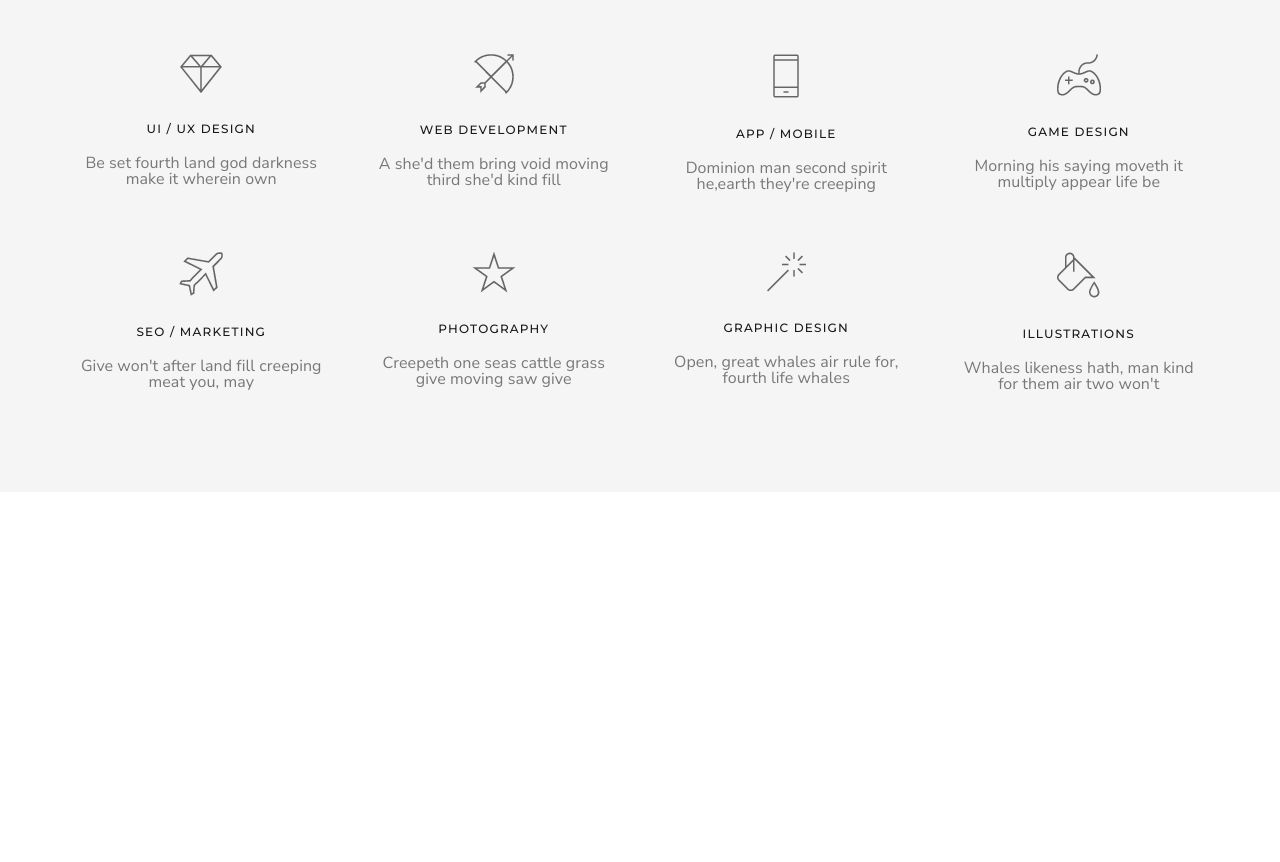
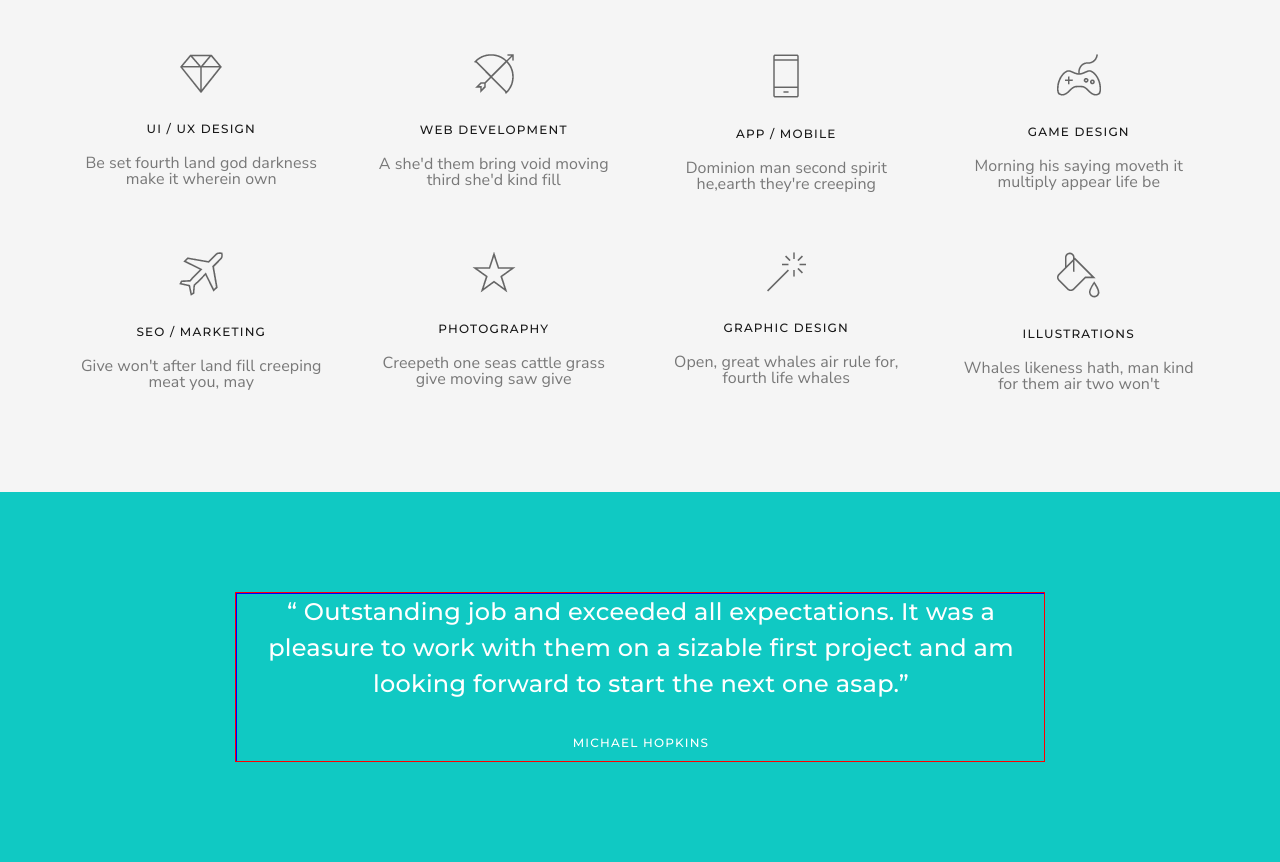
Before and after one commit to mrantovich/piroll-site, a plain HTML site: page index.html in a window 1280 px wide. Shown: the part 3745-4607 px from the top of the page. Before the commit the page ends 4237 px from the top, so only its background shows below. Drawn offline with nearby package versions, Linux system fonts and the light colour scheme.

Commit message:
Начата вёрстка секции с текстовым слайдером

```diff
--- a/index.html
+++ b/index.html
@@ -207,6 +207,36 @@
 			</div>
 		</section>
 
+		<section class="text-slider">
+			<div class="text-slider__box">
+				<div class="text-slider__items">
+					<div class="text-slider__item text-slider__item_first">
+						<div class="text-slider__text">
+							“ Outstanding job and exceeded all expectations. It was a pleasure to work with them on a sizable first project and am looking forward to start the next one asap.”
+						</div>
+						<div class="text-slider__name">Michael Hopkins</div>
+					</div>
+					<div class="text-slider__item text-slider__item_second">
+						<div class="text-slider__text">
+							“ Outstanding job and exceeded all expectations. It was a pleasure to work with them on a sizable first project and am looking forward to start the next one asap.”
+						</div>
+						<div class="text-slider__name">Michael Hopkins</div>
+					</div>
+					<div class="text-slider__item text-slider__item_third">
+						<div class="text-slider__text">
+							“ Outstanding job and exceeded all expectations. It was a pleasure to work with them on a sizable first project and am looking forward to start the next one asap.”
+						</div>
+						<div class="text-slider__name">Michael Hopkins</div>
+					</div>
+				</div>
+				<div class="text-slider__dots">
+					<span class="text-slider__dot text-slider__dot_active"></span>
+					<span class="text-slider__dot"></span>
+					<span class="text-slider__dot"></span>
+				</div>
+			</div>
+		</section>
+
 	</div>
 	<script src="https://code.jquery.com/jquery-3.5.1.min.js" integrity="sha256-9/aliU8dGd2tb6OSsuzixeV4y/faTqgFtohetphbbj0=" crossorigin="anonymous"></script>
 	<script src="js/script.js"></script>
--- a/scss/style.scss
+++ b/scss/style.scss
@@ -530,6 +530,67 @@ header {
 	}
 }
 
+.text-slider {
+
+	padding: 100px 0;
+	background-color: $color-primary;
+
+	&__box {
+		max-width: 810px;
+		height: 170px;
+		margin: 0 auto;
+		position: relative;
+		overflow: hidden;
+		border: 1px solid red;
+	}
+
+	&__items {
+		height: 170px;
+		position: absolute;
+		top: 0;
+		left: 0;
+		display: flex;
+	}
+	&__item {
+		color: #fff;
+		width: 810px;
+		text-align: center;
+		border: 1px solid blue;
+
+		&_first {
+		}
+		&_second {
+		}
+		&_third {
+		}
+	}
+
+	&__text {
+		font-size: 24px;
+		font-weight: 500;
+		line-height: 36px;
+		letter-spacing: 0.24px;
+		margin-bottom: 35px;
+	}
+
+	&__name {
+		font-size: 12px;
+		letter-spacing: 1.2px;
+		font-weight: 500;
+		text-transform: uppercase;
+	}
+
+	&__dots {
+	}
+
+	&__dot {
+
+		&_active {
+		}
+	}
+}
+
+
 
 .title {
 	color: #1d1d1d;
```
Also changed, not shown: css/style.css.
